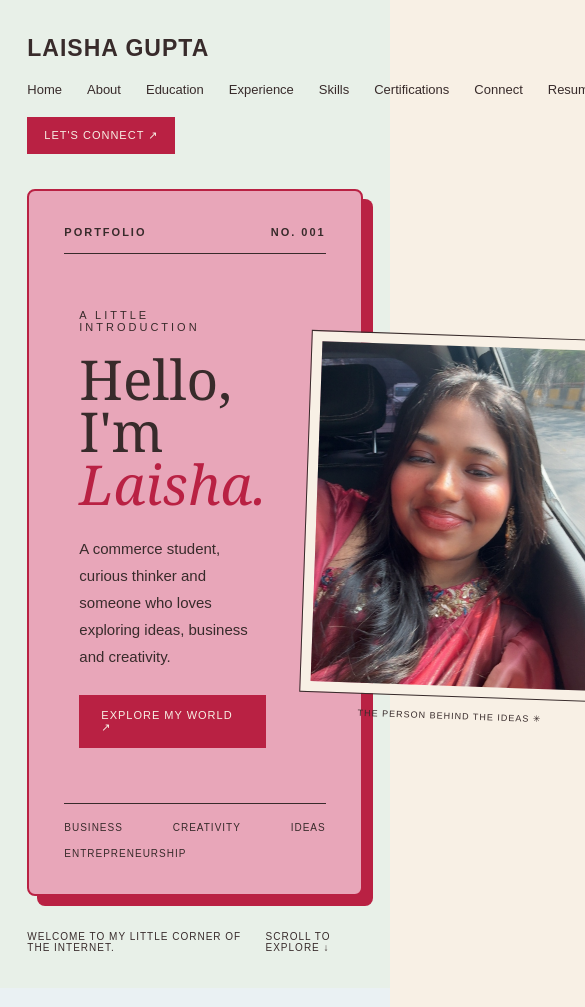
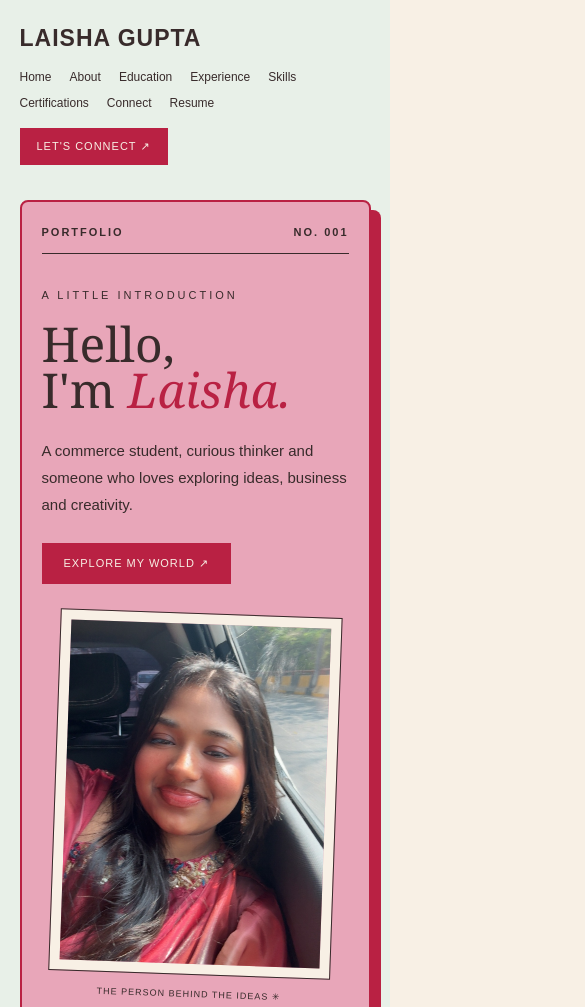
Before and after one commit to laisha2738/Laisha-s-resume, a plain HTML site: page index.html in a window 390 px wide. Shown: the top 1007 px of the page, 585 px wide, since content can reach past the window. Drawn offline with Linux system fonts and the light colour scheme.

Commit message:
improved mobile layout

```diff
--- a/style.css
+++ b/style.css
@@ -1351,3 +1351,74 @@ body {
     outline: 1px solid var(--dark);
     display: block;
 }
+
+/* MOBILE COVER PAGE FIX */
+
+@media (max-width: 700px) {
+
+    .cover-page {
+        padding: 25px 5%;
+    }
+
+    /* Navigation */
+    .top-bar {
+        display: flex;
+        flex-direction: column;
+        align-items: flex-start;
+        gap: 18px;
+    }
+
+    .navigation {
+        order: 0;
+        width: 100%;
+        display: flex;
+        flex-wrap: wrap;
+        justify-content: flex-start;
+        gap: 12px 18px;
+    }
+
+    .navigation a {
+        font-size: 12px;
+    }
+
+    /* Introduction card */
+    .identity-card {
+        padding: 24px 20px;
+    }
+
+    .card-content {
+        flex-direction: column;
+        align-items: stretch;
+        gap: 30px;
+        padding: 35px 0;
+    }
+
+    .intro-text {
+        width: 100%;
+        min-width: 0;
+    }
+
+    .intro-text h1 {
+        font-size: clamp(48px, 12vw, 68px);
+    }
+
+    /* Profile photograph */
+    .photo-area {
+        width: min(100%, 280px);
+        max-width: 100%;
+        flex-shrink: 1;
+        align-self: center;
+    }
+
+    .cover-photo {
+        width: 100%;
+        height: 360px;
+        object-fit: cover;
+    }
+
+    /* Bottom text */
+    .bottom-note {
+        flex-wrap: wrap;
+        font-size: 9px;
+    }
+}
```
